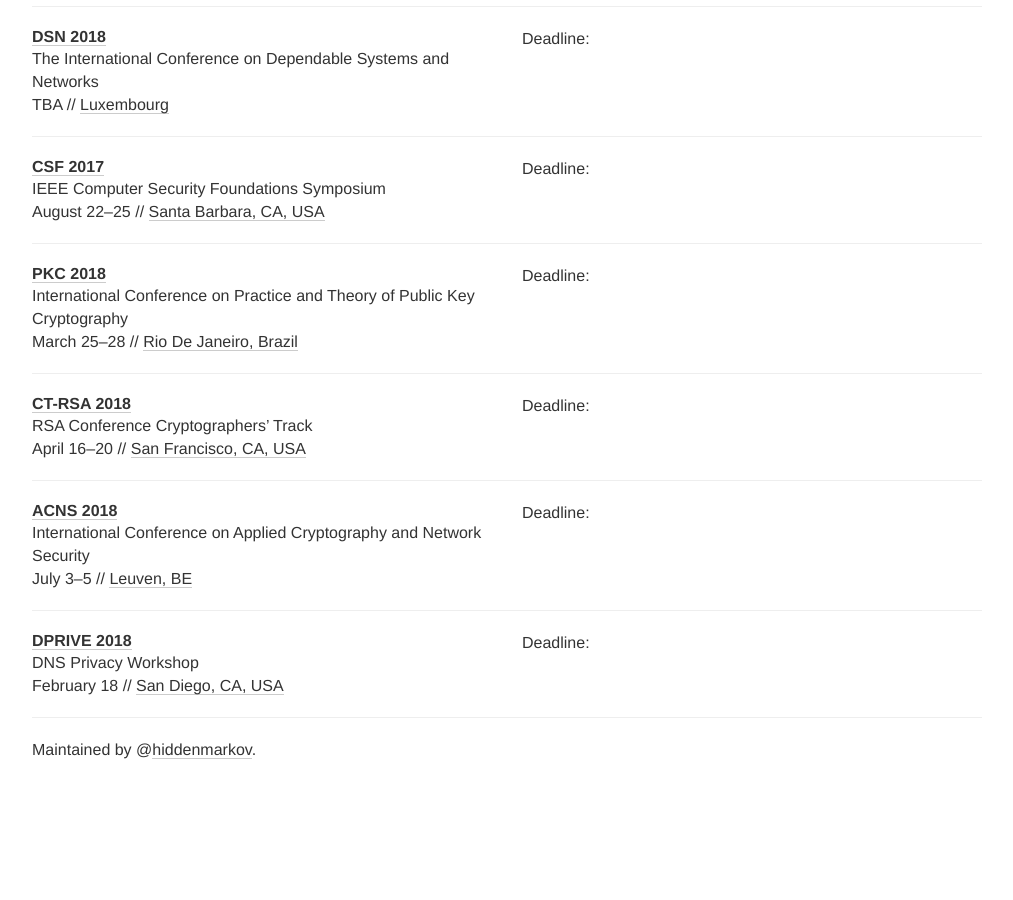
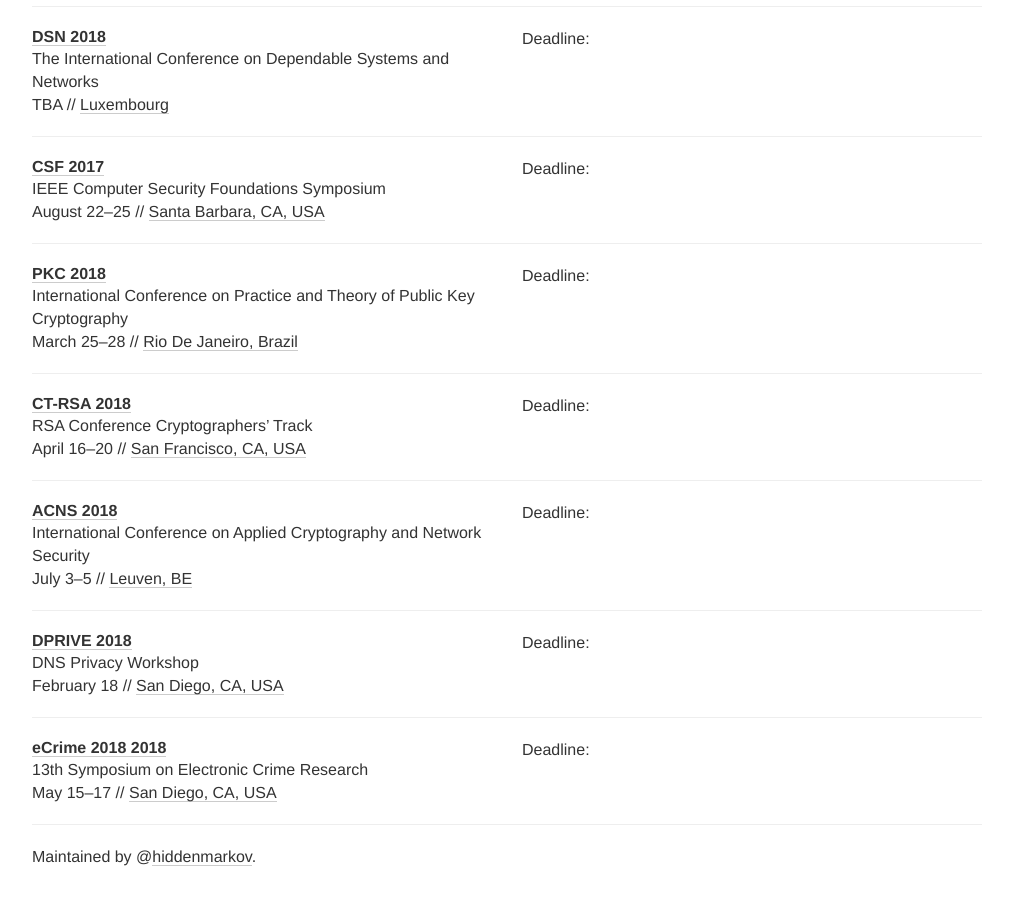
Before and after one commit to sec-deadlines/sec-deadlines.github.io, a Jekyll site: the page built from index.html, in a window 1280 px wide and 900 px high, scrolled down 1880 px. Shown: the whole window, without its empty margins (133-1146 px from the left). Built offline with Jekyll 4.4.1, drawn with Linux system fonts in a browser that asks for light colours; nearby versions of some CDN libraries; comment, search, counter and statistics services are not loaded; before the commit the page ends 2673 px from its top, so only the background shows below that.

Commit message:
added eCrime 2018

```diff
--- a/_data/conferences.yml
+++ b/_data/conferences.yml
@@ -207,3 +207,12 @@
   date: February 18
   place: San Diego, CA, USA
   tags: PRIV
+
+- name: eCrime 2018
+  description: 13th Symposium on Electronic Crime Research
+  year: 2018
+  link: https://apwg.org/apwg-events/ecrime2018/cfp
+  deadline: "2018-03-02 23:59"
+  date: May 15-17
+  place: San Diego, CA, USA
+  tags: SEC
```
